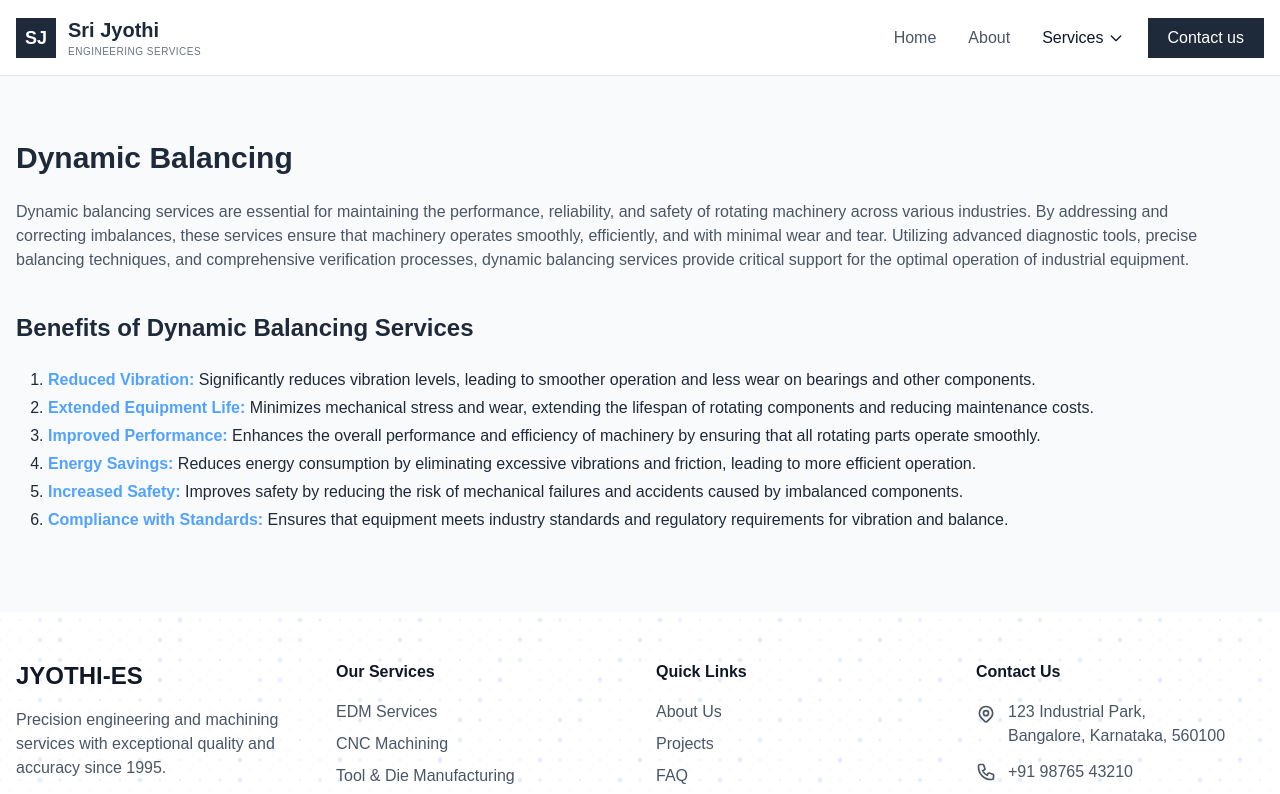
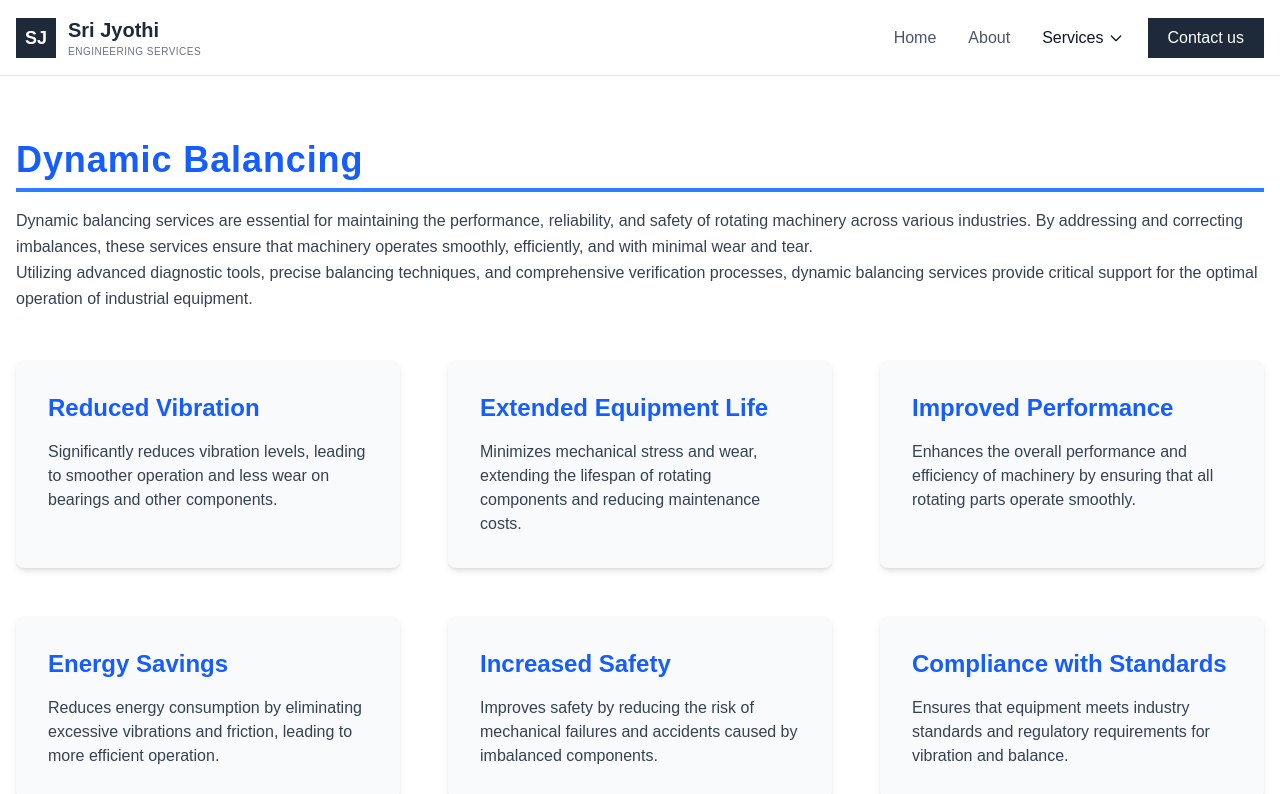
Before and after one commit to techSaswata/jyothi-es, a Next.js app in the folder jyothi-es/: page /dynamic in a window 1280 px wide. Shown: the top 794 px of the page. Built offline with nearby package versions, Linux system fonts and the light colour scheme.

Commit message:
updated dynamic page UI

```diff
--- a/jyothi-es/app/dynamic/page.jsx
+++ b/jyothi-es/app/dynamic/page.jsx
@@ -2,77 +2,92 @@ import React from "react";
 
 export default function page() {
   return (
-    <section className="py-16 bg-gray-50">
+    <section className="py-16 bg-white">
       <div className="container mx-auto px-6">
-        <div className="flex flex-col md:flex-row items-center">
-          <div className="mb-8 md:mb-0 md:pr-12">
-            <h2 className="text-3xl font-bold text-gray-800 mb-6">
+        <div className="mb-12">
+          <h2 className="text-4xl font-extrabold text-blue-600 mb-4 tracking-wide border-b-4 border-blue-500 pb-2">
             Dynamic Balancing
           </h2>
-            <p className="text-gray-600 mb-4">
+          <p className="text-gray-700 leading-relaxed">
             Dynamic balancing services are essential for maintaining the
             performance, reliability, and safety of rotating machinery across
             various industries. By addressing and correcting imbalances, these
             services ensure that machinery operates smoothly, efficiently, and
-              with minimal wear and tear. Utilizing advanced diagnostic tools,
-              precise balancing techniques, and comprehensive verification
-              processes, dynamic balancing services provide critical support for
-              the optimal operation of industrial equipment.
+            with minimal wear and tear.
           </p>
-            <br></br>
-            <h3 className="text-2xl font-bold text-gray-800 mb-6">
-              Benefits of Dynamic Balancing Services
+          <p className="text-gray-700 leading-relaxed">
+            Utilizing advanced diagnostic tools, precise balancing techniques,
+            and comprehensive verification processes, dynamic balancing services
+            provide critical support for the optimal operation of industrial
+            equipment.
+          </p>
+        </div>
+
+        <div className="grid grid-cols-1 md:grid-cols-2 lg:grid-cols-3 gap-12">
+          {/* Card 1 */}
+          <div className="bg-gray-50 rounded-lg shadow-md hover:shadow-lg transition-shadow p-8">
+            <h3 className="text-2xl font-bold text-blue-600 mb-4">
+              Reduced Vibration
             </h3>
-
-            <ul className="list-none md:list-decimal px-8 mb-4">
-              <li className="text-gray-800 mb-1">
-                <span className="font-bold text-blue-400">
-                  Reduced Vibration:{" "}
-                </span>{" "}
+            <p className="text-gray-700">
               Significantly reduces vibration levels, leading to smoother
               operation and less wear on bearings and other components.
-              </li>
+            </p>
+          </div>
 
-              <li className="text-gray-800 mb-1">
-                <span className="font-bold text-blue-400">
-                  Extended Equipment Life:{" "}
-                </span>{" "}
+          {/* Card 2 */}
+          <div className="bg-gray-50 rounded-lg shadow-md hover:shadow-lg transition-shadow p-8">
+            <h3 className="text-2xl font-bold text-blue-600 mb-4">
+              Extended Equipment Life
+            </h3>
+            <p className="text-gray-700">
               Minimizes mechanical stress and wear, extending the lifespan of
               rotating components and reducing maintenance costs.
-              </li>
+            </p>
+          </div>
 
-              <li className="text-gray-800 mb-1">
-                <span className="font-bold text-blue-400">
-                  Improved Performance:{" "}
-                </span>{" "}
+          {/* Card 3 */}
+          <div className="bg-gray-50 rounded-lg shadow-md hover:shadow-lg transition-shadow p-8">
+            <h3 className="text-2xl font-bold text-blue-600 mb-4">
+              Improved Performance
+            </h3>
+            <p className="text-gray-700">
               Enhances the overall performance and efficiency of machinery by
               ensuring that all rotating parts operate smoothly.
-              </li>
+            </p>
+          </div>
 
-              <li className="text-gray-800 mb-1">
-                <span className="font-bold text-blue-400">
-                  Energy Savings:{" "}
-                </span>{" "}
-                Reduces energy consumption by eliminating excessive vibrations
-                and friction, leading to more efficient operation.
-              </li>
+          {/* Card 4 */}
+          <div className="bg-gray-50 rounded-lg shadow-md hover:shadow-lg transition-shadow p-8">
+            <h3 className="text-2xl font-bold text-blue-600 mb-4">
+              Energy Savings
+            </h3>
+            <p className="text-gray-700">
+              Reduces energy consumption by eliminating excessive vibrations and
+              friction, leading to more efficient operation.
+            </p>
+          </div>
 
-              <li className="text-gray-800 mb-1">
-                <span className="font-bold text-blue-400">
-                  Increased Safety:{" "}
-                </span>{" "}
+          {/* Card 5 */}
+          <div className="bg-gray-50 rounded-lg shadow-md hover:shadow-lg transition-shadow p-8">
+            <h3 className="text-2xl font-bold text-blue-600 mb-4">
+              Increased Safety
+            </h3>
+            <p className="text-gray-700">
               Improves safety by reducing the risk of mechanical failures and
               accidents caused by imbalanced components.
-              </li>
+            </p>
+          </div>
 
-              <li className="text-gray-800 mb-1">
-                <span className="font-bold text-blue-400">
-                  Compliance with Standards:{" "}
-                </span>{" "}
+          {/* Card 6 */}
+          <div className="bg-gray-50 rounded-lg shadow-md hover:shadow-lg transition-shadow p-8">
+            <h3 className="text-2xl font-bold text-blue-600 mb-4">
+              Compliance with Standards
+            </h3>
+            <p className="text-gray-700">
               Ensures that equipment meets industry standards and regulatory
               requirements for vibration and balance.
-              </li>
-            </ul>
+            </p>
           </div>
         </div>
       </div>
```
Lines whose indentation alone changed are shown as unchanged.
